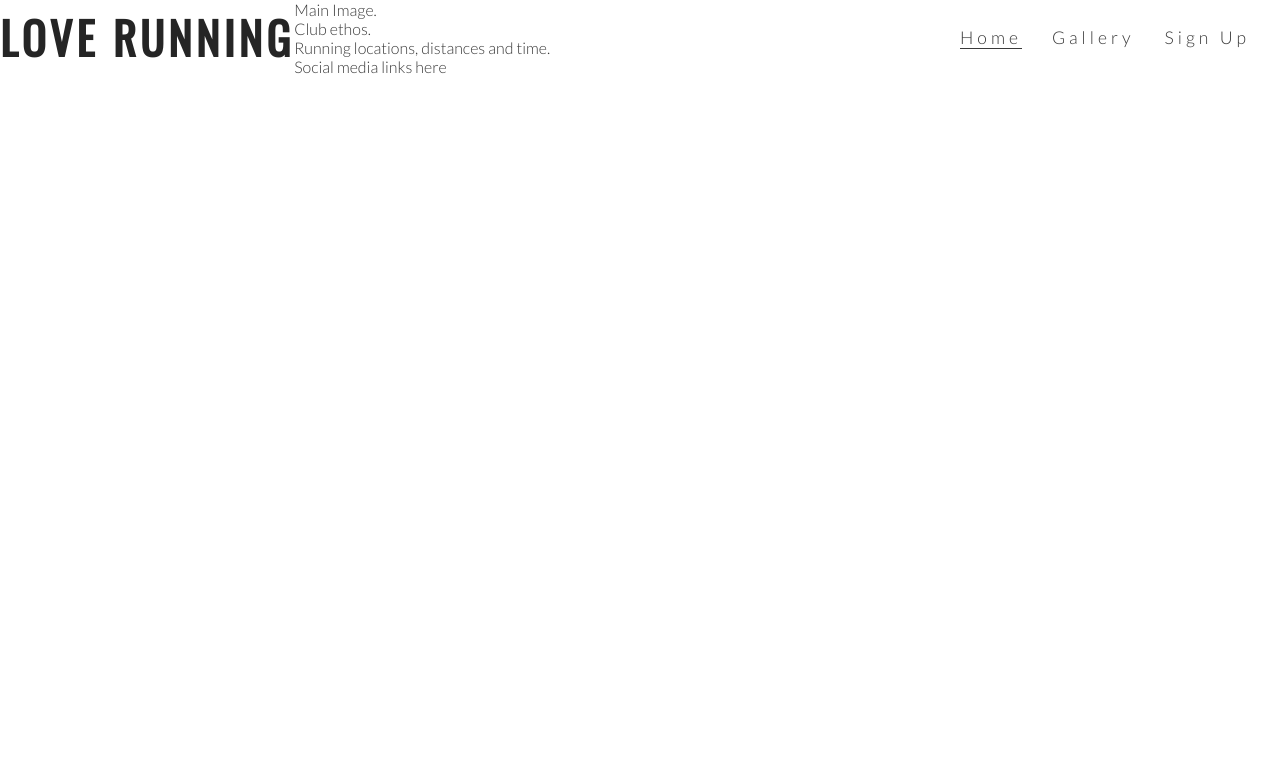
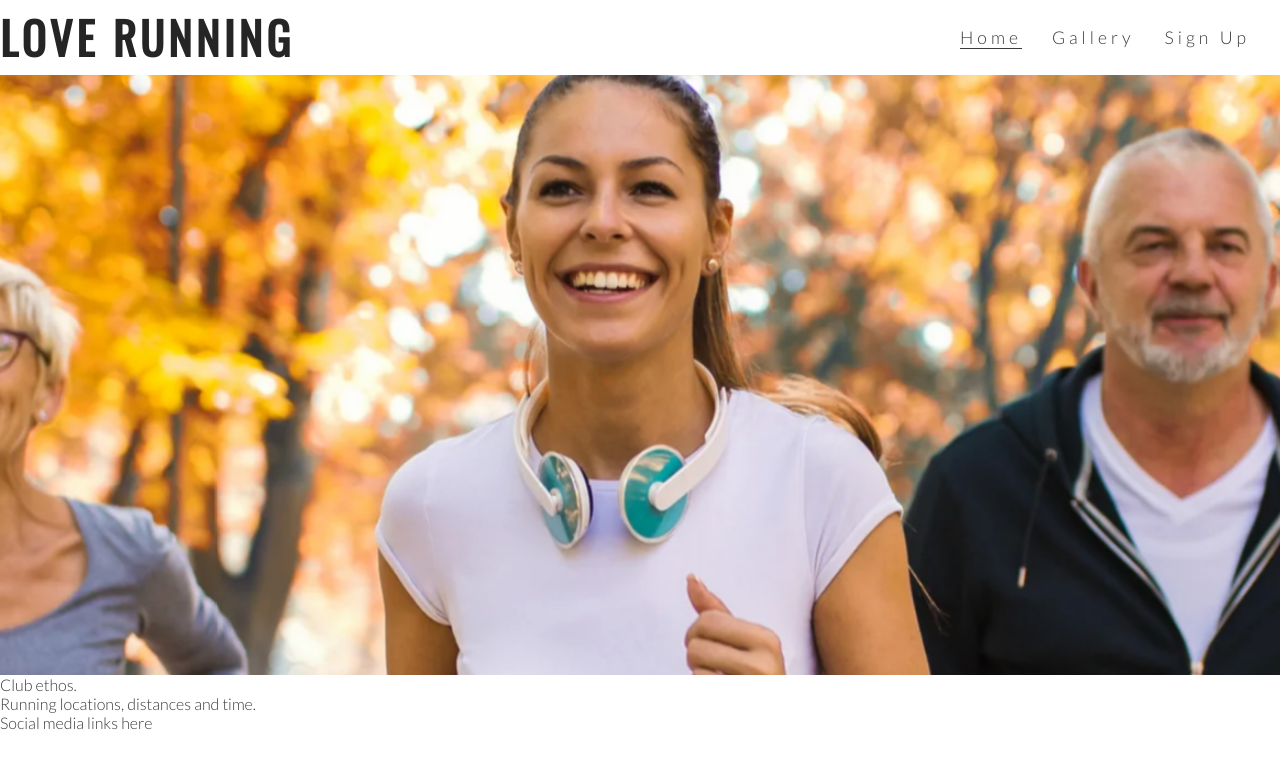
Before and after one commit to conor-b1995/love-running, a plain HTML site: page index.html in a window 1280 px wide. Drawn offline with nearby package versions, Linux system fonts and the light colour scheme.

Commit message:
Add hero image and animation for zoom

```diff
--- a/assets/css/style.css
+++ b/assets/css/style.css
@@ -55,3 +55,33 @@ h1, h2 {
 .active {
     border-bottom: 1px solid #3a3a3a;
 }
+
+/* hero image */
+
+#hero-outer {
+    height: 600px;
+    width: 100%;
+    overflow: hidden;
+}
+
+#hero-image {
+    height: 600px;
+    width: 100%;
+    background: url("../images/hero-image.webp") no-repeat center center;
+
+    /* animates zoom effect on loading page */
+    animation-name: hero-zoom;
+    animation-duration: 5s;
+    animation-fill-mode: forwards;
+}
+
+/* creates the level of zoom for the hero image */
+
+@keyframes hero-zoom {
+    from {
+        transform: scale(1.0);
+    }
+    to {
+        transform: scale(1.1);
+    }
+}
--- a/index.html
+++ b/index.html
@@ -39,8 +39,8 @@
 
     </header>
 
-    <section>
-        Main Image.
+    <section id="hero-outer">
+        <div id="hero-image"></div>
     </section>
 
 
```
Also changed, not shown: assets/images/hero-image.webp (added).
